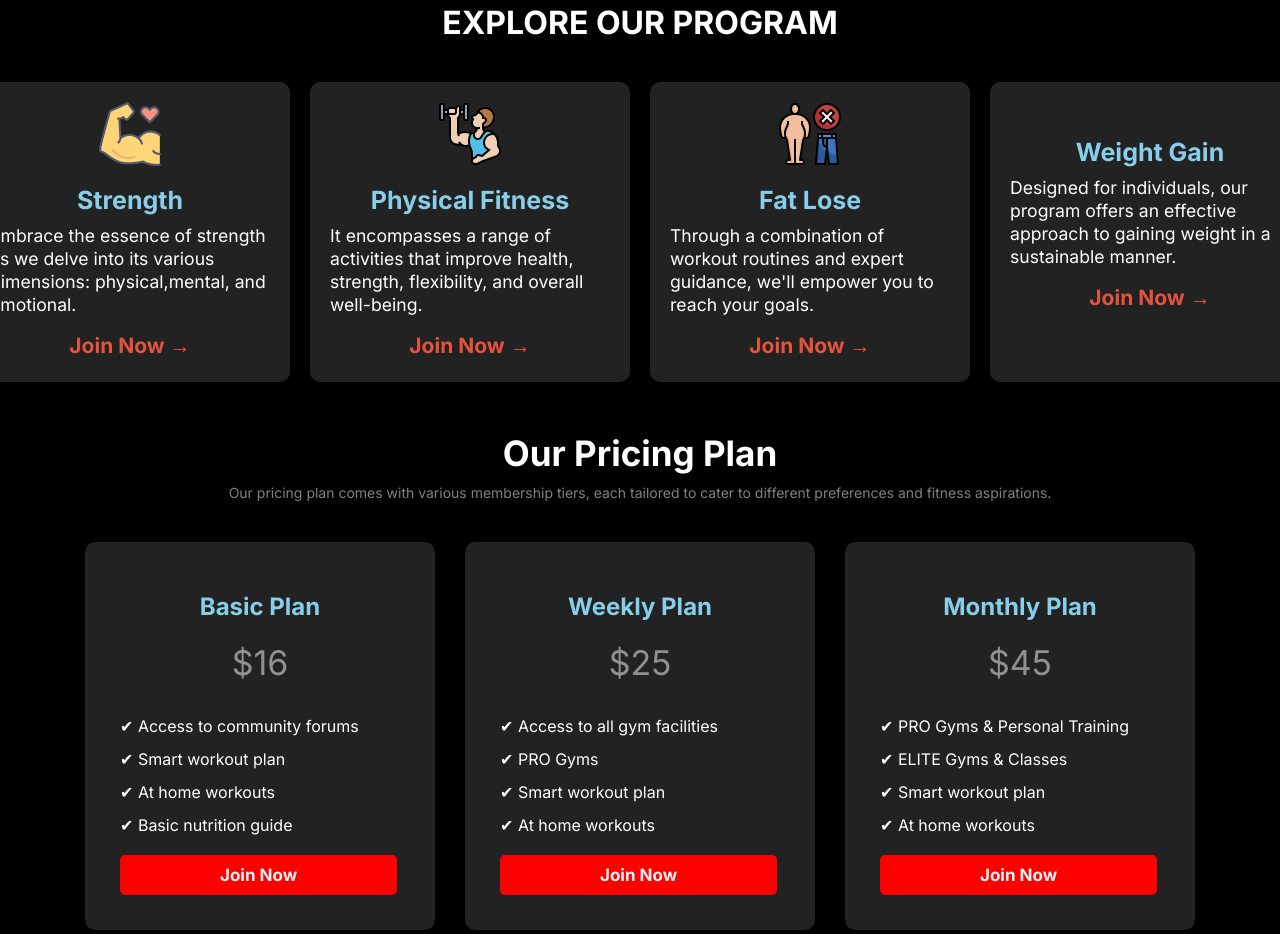
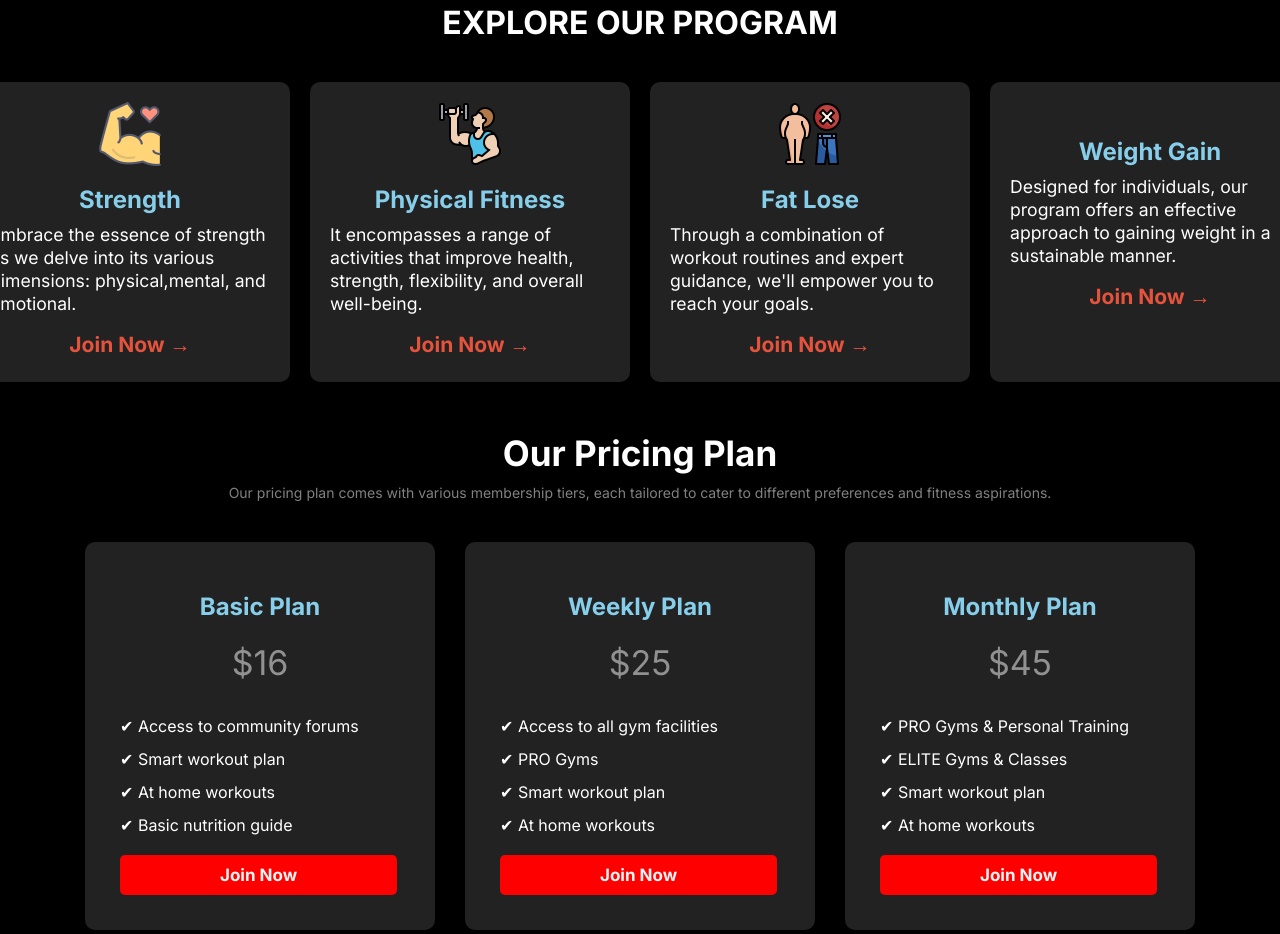
Before and after one commit to imtiazahmadtanvir/Fitness_website, a plain HTML site: page index.html in a window 1280 px wide. Shown: the part 3664-4598 px from the top of the page. Drawn offline with Linux system fonts and the light colour scheme.

Commit message:
final commit

```diff
--- a/laptop.css
+++ b/laptop.css
@@ -847,6 +847,9 @@ td{
 }
                  /* Challanging Section */
 
+                 /* challenging Start */
+
+
 .section-8{
     margin-top: 50px;
 }
@@ -881,11 +884,7 @@ td{
     text-align: center;
 }
 
-/* .icon {
-    height: 40px;
-    width: 40px;
-    margin-bottom: 15px;
-} */
+
 .cha-img{
     width: 64px;
 }
@@ -895,13 +894,12 @@ color:white ;
 h3 {
     color: skyblue;
     margin: 15px 0 10px;
-    font-size: 25px;
+    font-size: 24px;
 }
 
 p {
     font-family: Inter;
     font-size: 1.1rem;
-    /* font-size: 20px; */
     line-height: 1.3;
     margin-bottom: 16px;
     text-align: left;
@@ -914,9 +912,6 @@ p {
     font-weight: bold;
 }
 
-/* .join-link:hover {
-    text-decoration: underline;
-} */
 
            /* pricing section  */
 
@@ -991,6 +986,7 @@ p {
 
 }
 
+          /* challenging End */
 
 
 @media screen and (max-width: 576px){
@@ -1400,6 +1396,7 @@ p {
     margin-left: 15%;
 }
 
+          /* challenging Start */
 
 
 .container {
@@ -1433,4 +1430,6 @@ p {
     padding-right: 20%;
 }
 
+          /* challenging End */
+
 }
```
